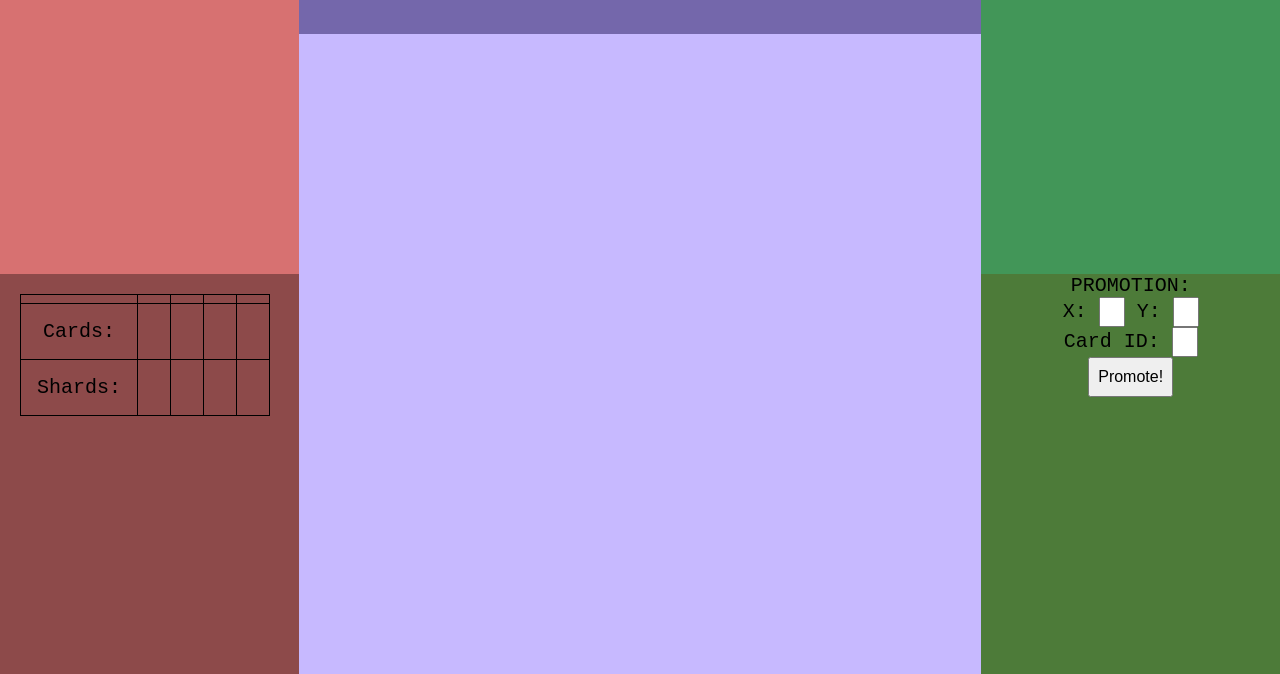
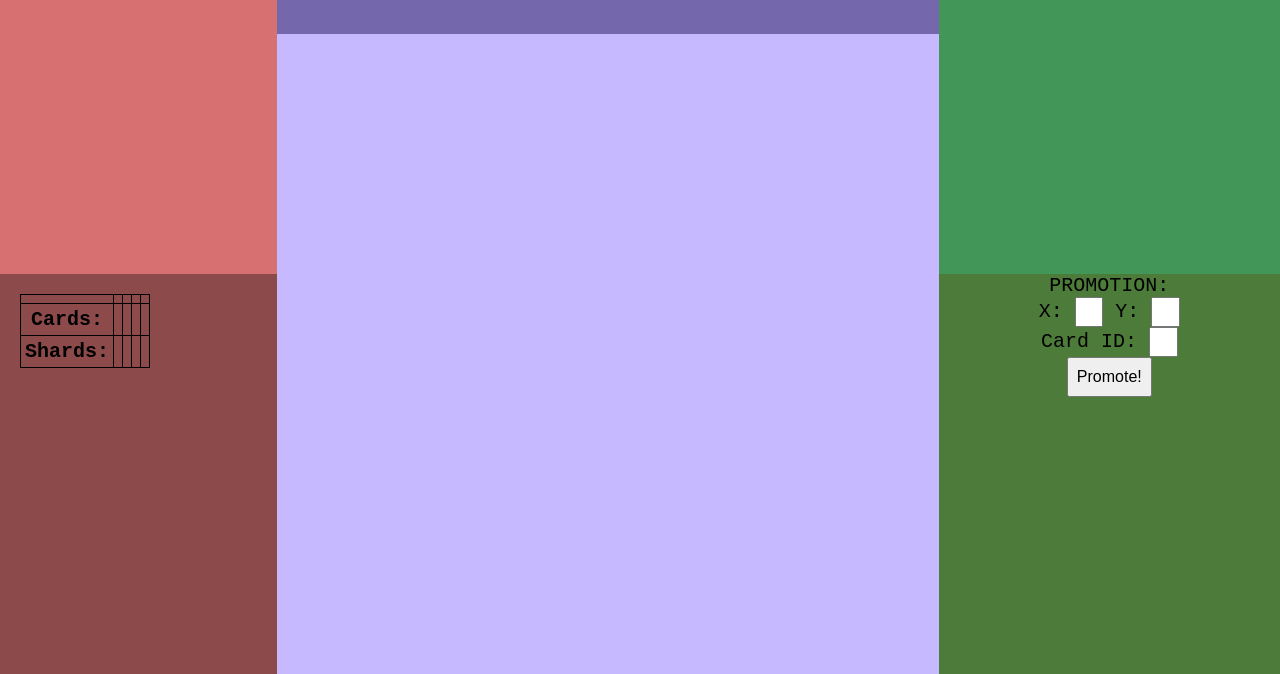
Before and after one commit to NicsGames008/Paws-Kings, a website: page www/gameState.html in a window 1280 px wide. Shown: the part 126-800 px from the top of the page. Drawn offline with Linux system fonts and the light colour scheme; no server answers.

Commit message:
amogus
amogussy

```diff
--- a/database.js
+++ b/database.js
@@ -7,7 +7,7 @@ const connection = mysql.createConnection({
 
     // host: 'localhost',
     // user: 'root',
-    // password: 'tgpsi',
+    // password: '123',
     // database: 'pawns&kings'
 
     //online (filess)
--- a/www/css/stylesheet.css
+++ b/www/css/stylesheet.css
@@ -63,7 +63,7 @@ body, html {
 }
 .section2-3 {
     flex: 80%;
-    font-size: 18px;
+    font-size: 22px;
     text-align: center;
     font-weight: lighter;
     background-color: #3300ff46;
@@ -77,7 +77,7 @@ body, html {
     font-weight: normal;
 }
 .section3 {
-    flex: 20%;
+    flex: 25%;
     display: flex;
 
 }
@@ -102,11 +102,13 @@ table {
 th{
     border: 1px solid black;
     padding: 4px;
+    font-weight: bold;
     font-size: 20px;
 }
 td {
     border: 1px solid black;
-    padding: 16px;
+    padding: 4px;
+    font-weight: bold;
     font-size: 20px;
 }
 
```
